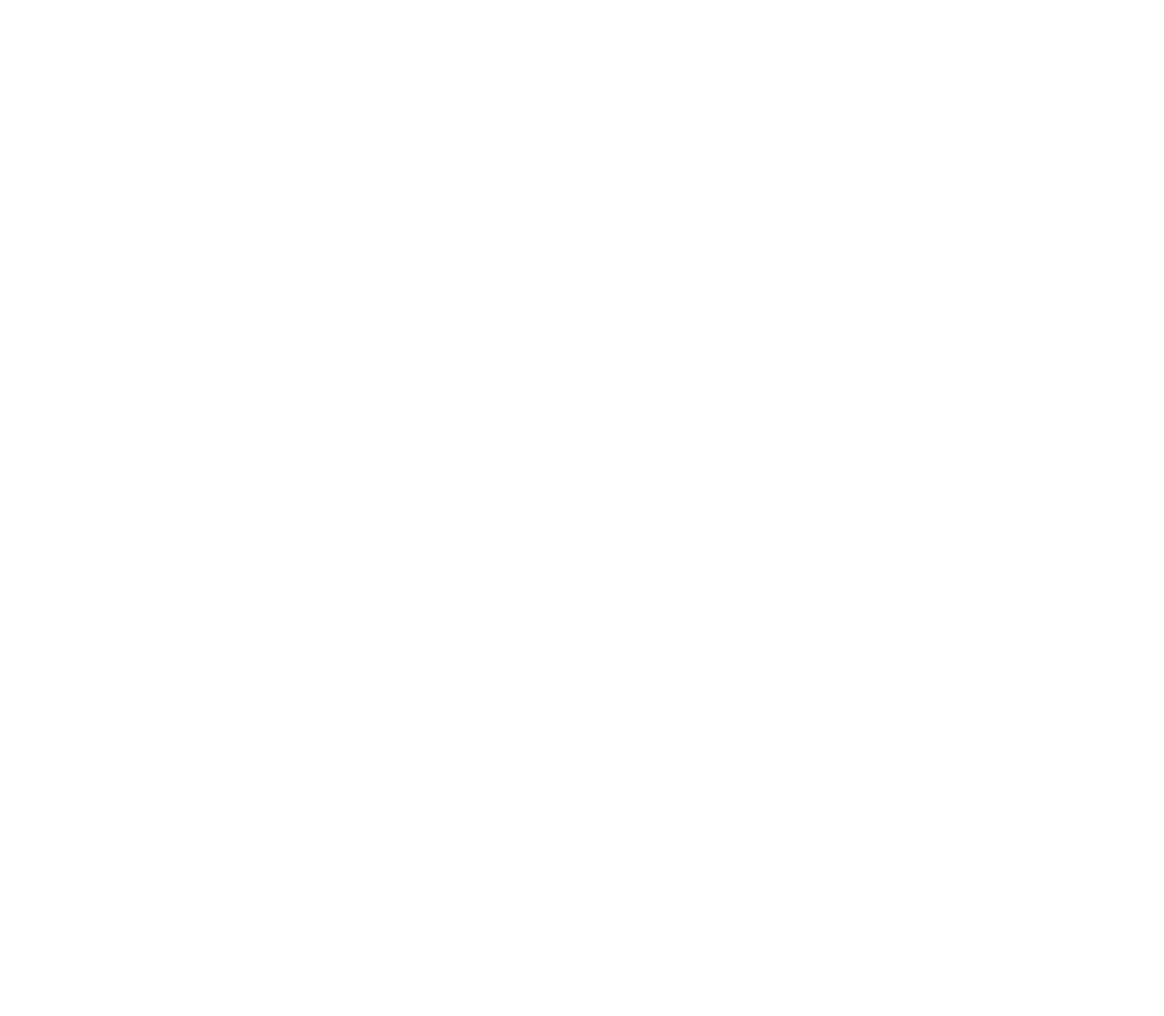
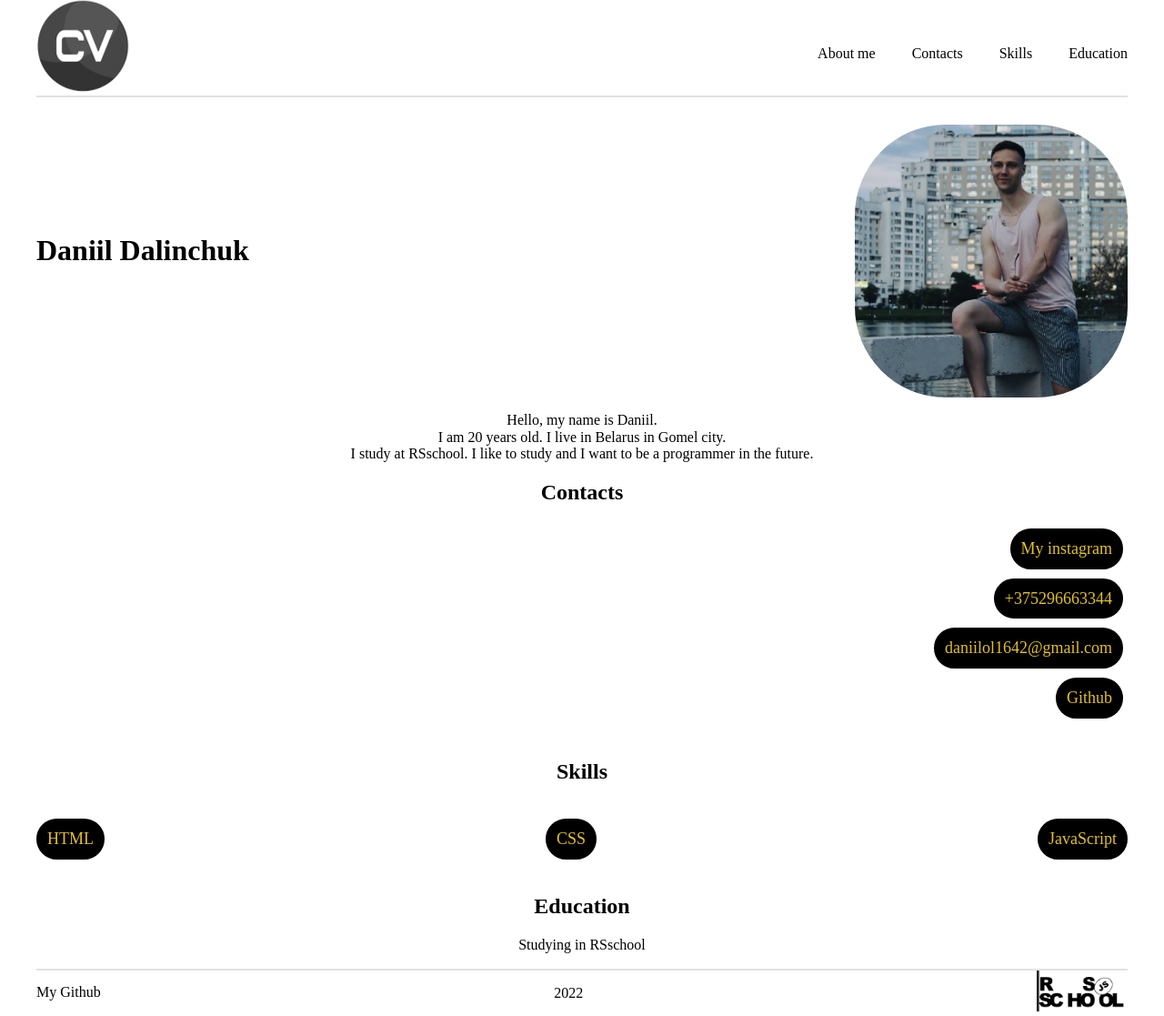
Before and after one commit to korol-wokolada/RSSCHOOL-CV, a plain HTML site: page index.html in a window 1280 px wide. Shown: the whole page at 91% size. Before the commit the page ends 800 px from the top, so only its background shows below. Drawn offline with Linux system fonts and the light colour scheme.

Commit message:
init: new cv#3

```diff
--- a/index.html
+++ b/index.html
@@ -4,11 +4,66 @@
     <meta charset="UTF-8">
     <meta http-equiv="X-UA-Compatible" content="IE=edge">
     <meta name="viewport" content="width=device-width, initial-scale=1.0">
+    <link rel="stylesheet" href="../rsschool-cv/style/normalize.css">
+    <link rel="stylesheet" href="../rsschool-cv/style/style.css">
     <title>HTML,CSS & Git Basics</title>
 </head>
 <body>
-    <div class="wrap">
+    <div class="wrapper">
+        <header class="header">
+            <nav class="nav">
+                <div class="nav-logo">
+                    <img src="../rsschool-cv/img/images.png" alt="logo">
+                </div>
+                <ul class="nav-list">
+                    <li class="nav-items">
+                        <a href="#about" class="nav-link">About me</a>
+                    </li>
+                    <li class="nav-items">
+                        <a href="#contacts" class="nav-link">Contacts</a>
+                    </li>
+                    <li class="nav-items">
+                        <a href="#skills" class="nav-link">Skills</a>
+                    </li>
+                    <li class="nav-items">
+                        <a href="#education" class="nav-link">Education</a>
+                    </li>
+                </ul>
+            </nav>
+        </header>
+        <main class="main">
+            <div class="main-about">
+                <h1 class="myName">Daniil Dalinchuk</h1>
+                <img src="../rsschool-cv/img/199291165_436431750880874_9119770282958966466_n.jpg" alt="MyPhoto" class="main-about__img" >
+            </div>
 
+            <div class="main-aboutMe" id="about">
+                <p class="aboutMe" >Hello, my name is Daniil.<br> I am 20 years old. I live in Belarus in Gomel city.<br>
+                    I study at RSschool. I like to study and I want to be a programmer in the future.</p>
+            </div>
+            <h2 class="main__header" id="contacts">Contacts</h2>
+            <div class="main-contacts">
+                <p class="main-contacts__link"><a href="https://www.instagram.com/korol_wokolada/" class="main-contacts__inst"  target="_blank">My instagram</a></p>
+                <p class="main-contacts__link">+375296663344</p>
+                <p class="main-contacts__link">daniilol1642@gmail.com</p>
+                <p class="main-contacts__link"><a class="main-contacts__github" href="https://github.com/korol-wokolada" target="_blank">Github</a></p>
+            </div>
+            <h2 class="main__skills">Skills</h2>
+            <div class="main-skills" id="skills">
+                <p class="main-skills__lan">HTML</p>
+                <p class="main-skills__lan">CSS</p>
+                <p class="main-skills__lan">JavaScript</p>
+            </div>
+            <h2 class="main__education"  id="education">Education</h2>
+            <div class="main-education">
+                <p class="main-education__school">Studying in RSschool</p>
+            </div>
+        </main>
+        <footer class="footer">
+            <a href="https://github.com/korol-wokolada" class="footer-link__Git" target="_blank">My Github</a>
+            <p class="footer_year">2022</p>
+            <a href="https://rs.school/js/" class="footer-link__RS" target="_blank"><img src="../rsschool-cv/img/2022-06-10_11-36-04.png" alt="logo" width="100px"></a>
+        </footer>
     </div>
 </body>
 </html>
--- a/style.css
+++ /dev/null
@@ -1,3 +0,0 @@
-.wrap{
-    background: red;
-}
--- /dev/null
+++ b/style/style.css
@@ -0,0 +1,105 @@
+.wrapper{
+    max-width: 1200px;
+    margin: 0 auto;
+}
+.nav{
+    display: flex;
+    justify-content: space-between;
+    border-bottom: 2px solid rgba(69, 68, 68, 0.156);
+}
+li{
+    list-style-type: none;
+}
+.nav-list{
+    display: flex;
+    justify-content: space-between;
+    margin-top: 50px;
+}
+a{
+    text-decoration: none;
+}
+.nav-link{
+    color:black;
+}
+.nav-items+.nav-items{
+    margin-left: 40px;
+}
+.nav-items:hover{
+    border-bottom:4px solid goldenrod;
+}
+.myName{
+    margin-top: 150px;
+}
+.aboutMe{
+    text-align: center;
+}
+.main-about{
+    display: flex;
+    justify-content: space-between;
+}
+.main-about__img{
+    width: 300px;
+    margin-top: 30px;
+    border-radius: 100px;
+}
+.main-contacts{
+    display: flex;
+    flex-direction: column;
+    align-items: end;
+}
+.main__header{
+    text-align: center;
+}
+.main-contacts__link{
+    border: 2px solid black;
+    border-radius: 100px;
+    color: rgb(226, 192, 43);
+    padding: 10px;
+    background-color: black;
+    margin: 5px;
+    font-size: 18px;
+}
+.main-contacts__link:hover{
+    padding:40px;
+    transition: 2s;
+    font-size: 36px;
+}
+.main-contacts__inst{
+    color: rgb(226, 192, 43);
+}
+.main-contacts__github{
+    color: rgb(226, 192, 43);
+}
+.main-skills{
+    display: flex;
+    justify-content: space-between;
+}
+.main__skills{
+    text-align: center;
+    margin-top: 40px;
+}
+.main-skills__lan{
+
+    border: 2px solid black;
+    border-radius: 100px;
+    color: rgb(226, 192, 43);
+    padding: 10px;
+    background-color: black;
+    font-size: 18px;
+}
+.main__education{
+    text-align: center;
+    margin-top: 20px
+}
+.main-education__school{
+    text-align: center;
+}
+.footer{
+    border-top: 2px solid rgba(69, 68, 68, 0.156);
+    display: flex;
+    justify-content: space-between;
+}
+.footer-link__Git{
+    margin-top: 15px;
+    color: black;
+}
```
Also changed, not shown: img/2022-06-10_11-36-04.png (added), img/images.png (added), style/normalize.css (added).
